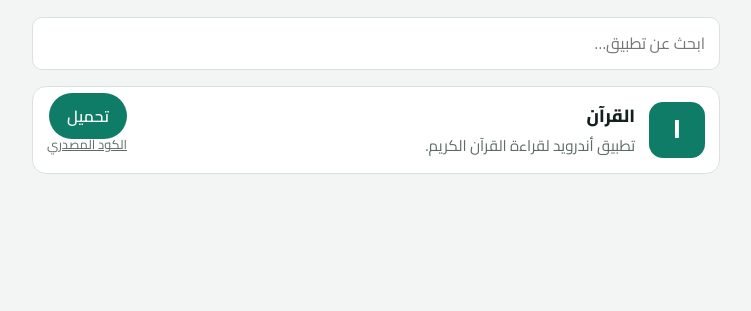
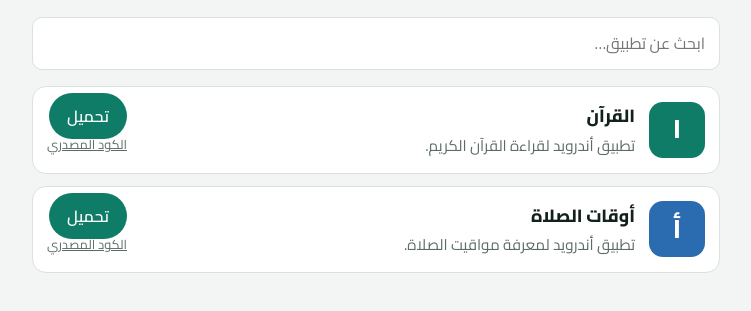
Before and after one commit to ramialderi/mi_app, a plain HTML site: page index.html in a window 1280 px wide. Shown: the part 117-428 px from the top of the page, without its empty margins (264-1015 px from the left). Drawn offline with Linux system fonts and the light colour scheme.

Commit message:
Update index.html

```diff
--- a/index.html
+++ b/index.html
@@ -46,6 +46,13 @@ const APPS = [
     color: "#0e7c66",
     apk: "https://github.com/ramialderi/quran/releases/latest",
     source: "https://github.com/ramialderi/quran"
+  },
+  {
+    name: "أوقات الصلاة",
+    desc: "تطبيق أندرويد لمعرفة مواقيت الصلاة.",
+    color: "#2b6cb0",
+    apk: "https://github.com/ramialderi/-/releases/latest",
+    source: "https://github.com/ramialderi/-"
   }
 ];
 const list = document.getElementById("list"), q = document.getElementById("q");
```
